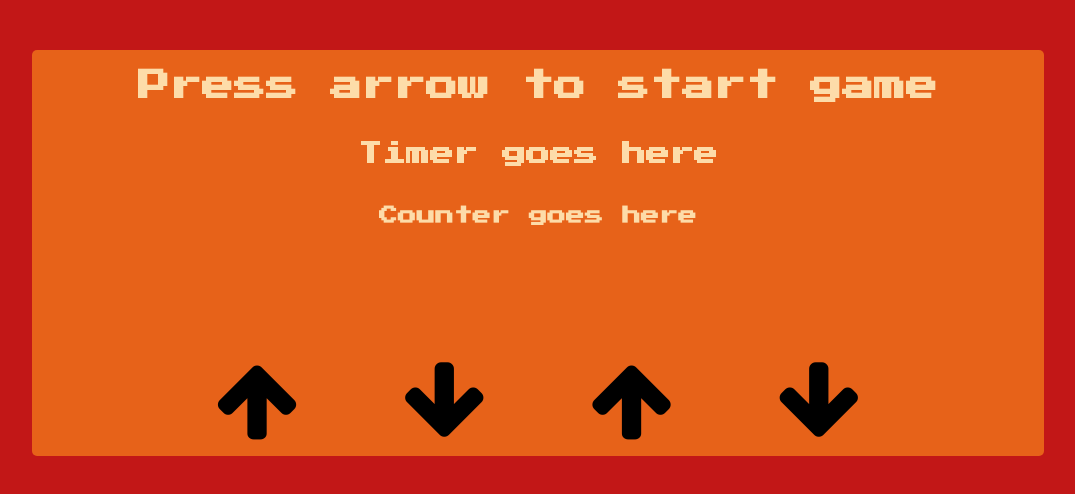
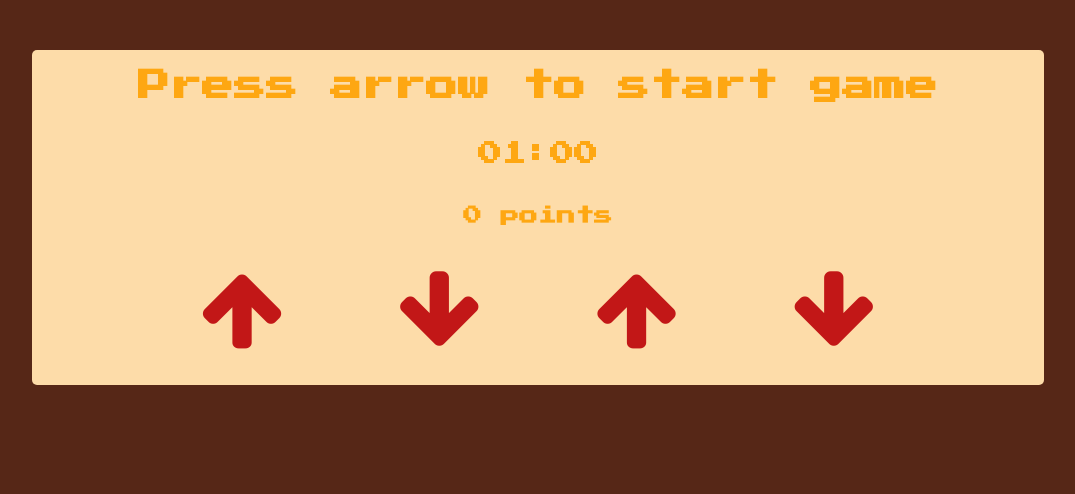
Before and after one commit to ms-sophia/arrow_game, a plain HTML site: page index.html in a window 1280 px wide. Shown: the whole page, without its empty margins (102-1177 px from the left). Drawn offline with Linux system fonts and the light colour scheme; a web font is replaced by a local one.

Commit message:
style:update colors and sizing

```diff
--- a/index.html
+++ b/index.html
@@ -28,13 +28,15 @@
                 <spand id="messageBoard">Welcome to Arrow Master</span>
             </h1>
             <h2>
-                <span id="timer">Timer goes here</span>
+                <span id="timer">01:00</span>
             </h2>
             <h3>
-                <span id="counter">Counter goes here</span>
+                <span id="counter">0 points</span>
             </h3>
         </header>
         <div class="keyArrows">
+            <!-- todo: have the arrows bounce -->
+            <!-- bug! ayaw mag bounce -->
             <i id="arrow_1" class="fa fa-arrow-right"></i>
             <i id="arrow_2" class="fa fa-arrow-up"></i>
             <i id="arrow_3" class="fa fa-arrow-left"></i>
--- a/styles/styles.css
+++ b/styles/styles.css
@@ -1,13 +1,13 @@
 body
 {
-    background-color: #C21717;
+    background-color: #562717;
 }
 .page
 {
     width: 80%;
     height: 100%;
     max-width: 960%;
-    background-color: #e76219;
+    background-color: #fddca9;
     margin: 50px auto;
     text-align: center;
     border-radius: 5px;
@@ -19,7 +19,7 @@ h1,h2,h3
 {
     padding: 20px;
     margin: auto;
-    color:#fddca9;
+    color:#FEA712;
     font-family: "Press Start 2P", system-ui;
 }
 h1{
@@ -39,8 +39,12 @@ h3{
     grid-template-columns:1fr 1fr 1fr 1fr;
     /* align-items: center; */
     /* background-color: #FDDCA9; */
-    padding:10px 30px;
-    margin: 10% 10% 10% 10%;
+    padding:0px 10px 30px 10px;
+    margin: 20px 10% 10% 10%;
     font-size:90px;
+}
 
+.fa
+{
+   color: #C21717;
 }
```
